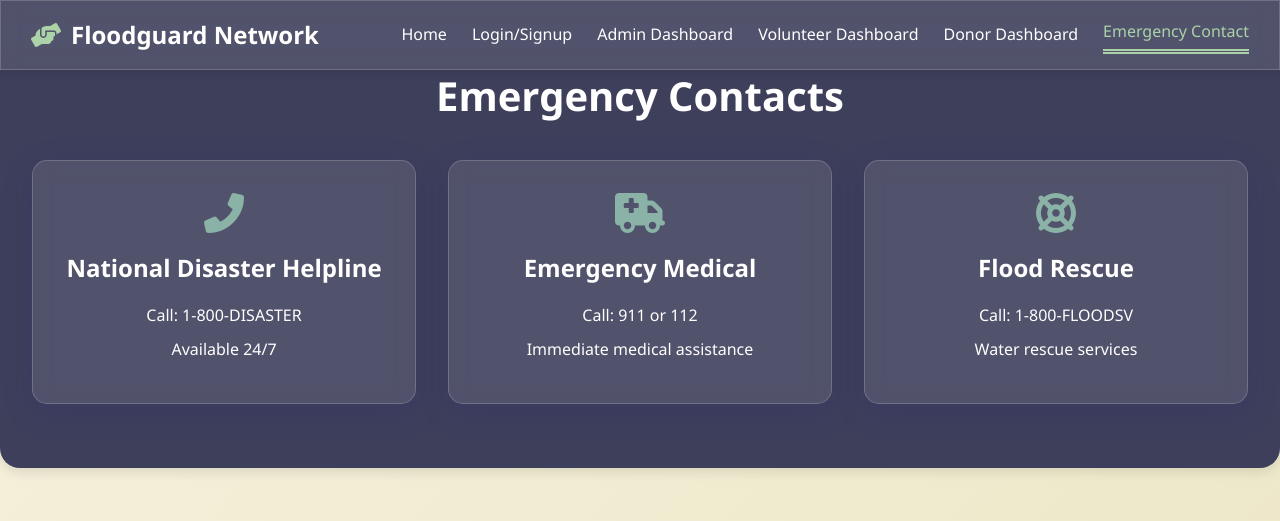
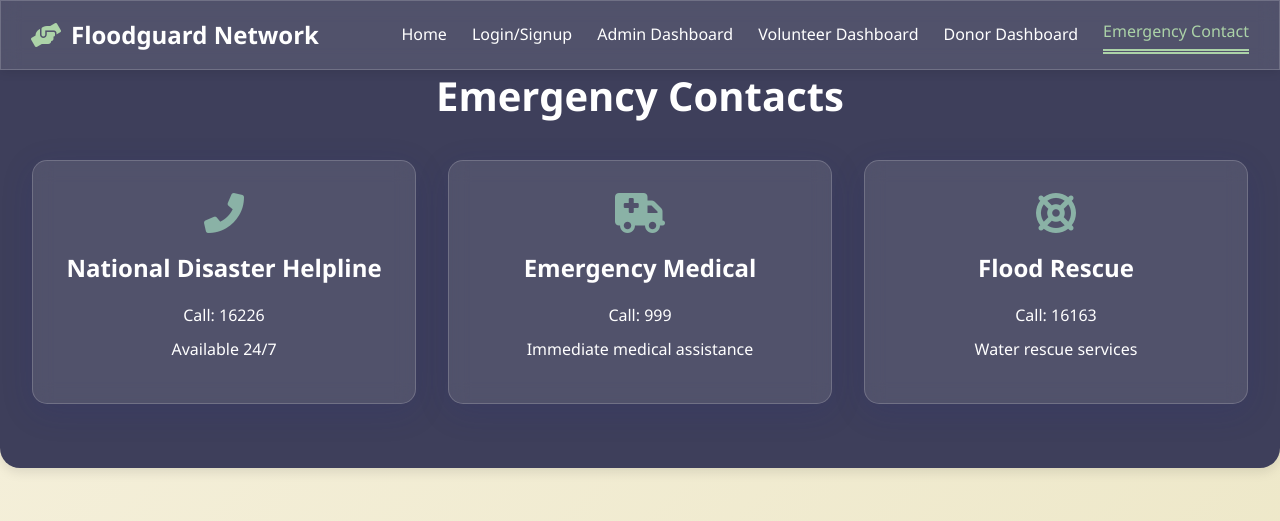
Before and after one commit to tasnimah8/CSE370, a PHP site: page /emergency-contact.php in a window 1280 px wide. Shown: the top 521 px of the page. Run offline with PHP 8.4, Linux system fonts and the light colour scheme; data comes from the database, SQL or seed files in the repository.

Commit message:
Update emergency-contact.php

```diff
--- a/emergency-contact.php
+++ b/emergency-contact.php
@@ -237,19 +237,19 @@ $camps = $conn->query($camps_query);
             <div class="contact-card glass">
                 <i class="fas fa-phone-alt"></i>
                 <h3>National Disaster Helpline</h3>
-                <p>Call: 1-800-DISASTER</p>
+                <p>Call: 16226</p>
                 <p>Available 24/7</p>
             </div>
             <div class="contact-card glass">
                 <i class="fas fa-ambulance"></i>
                 <h3>Emergency Medical</h3>
-                <p>Call: 911 or 112</p>
+                <p>Call: 999</p>
                 <p>Immediate medical assistance</p>
             </div>
             <div class="contact-card glass">
                 <i class="fas fa-life-ring"></i>
                 <h3>Flood Rescue</h3>
-                <p>Call: 1-800-FLOODSV</p>
+                <p>Call: 16163</p>
                 <p>Water rescue services</p>
             </div>
         </div>
```
